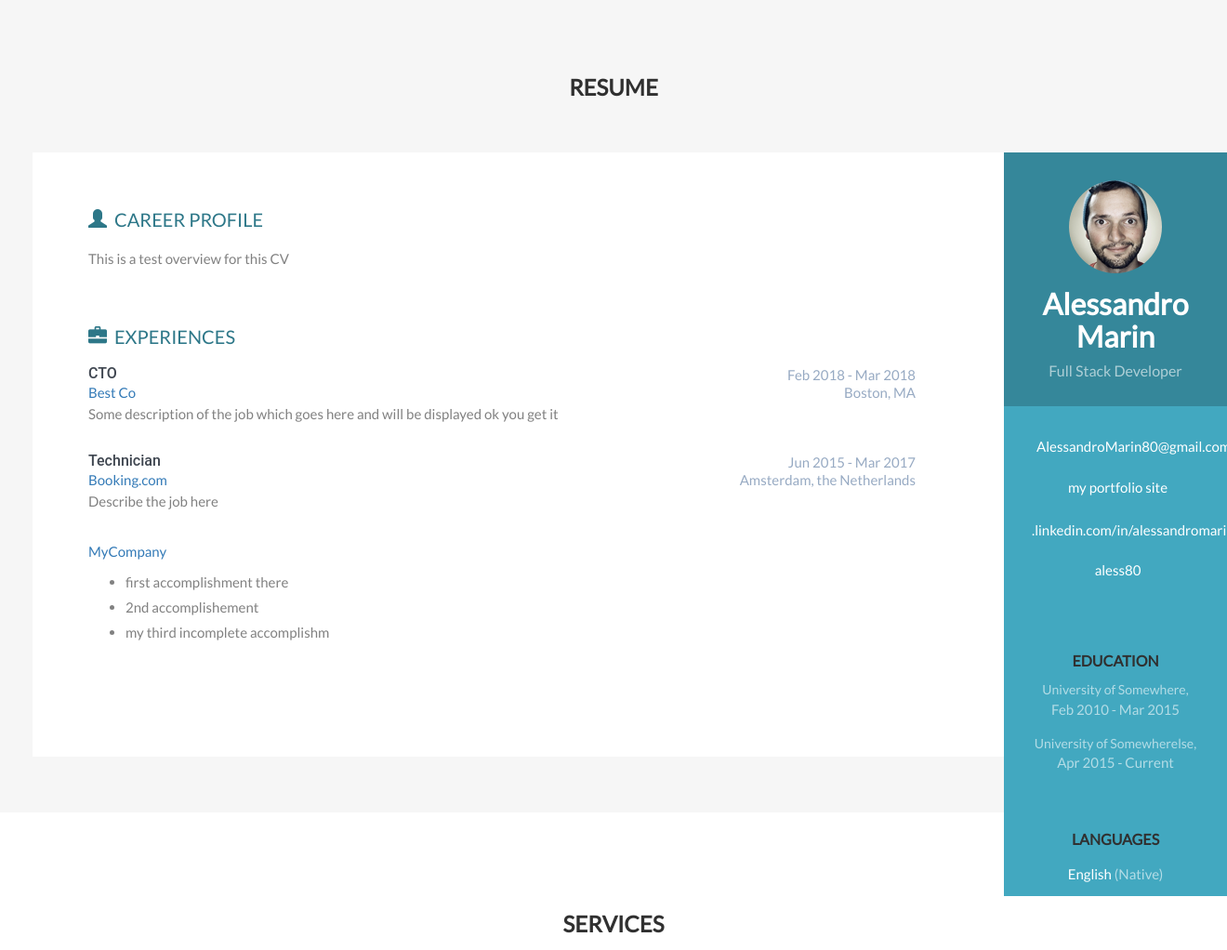
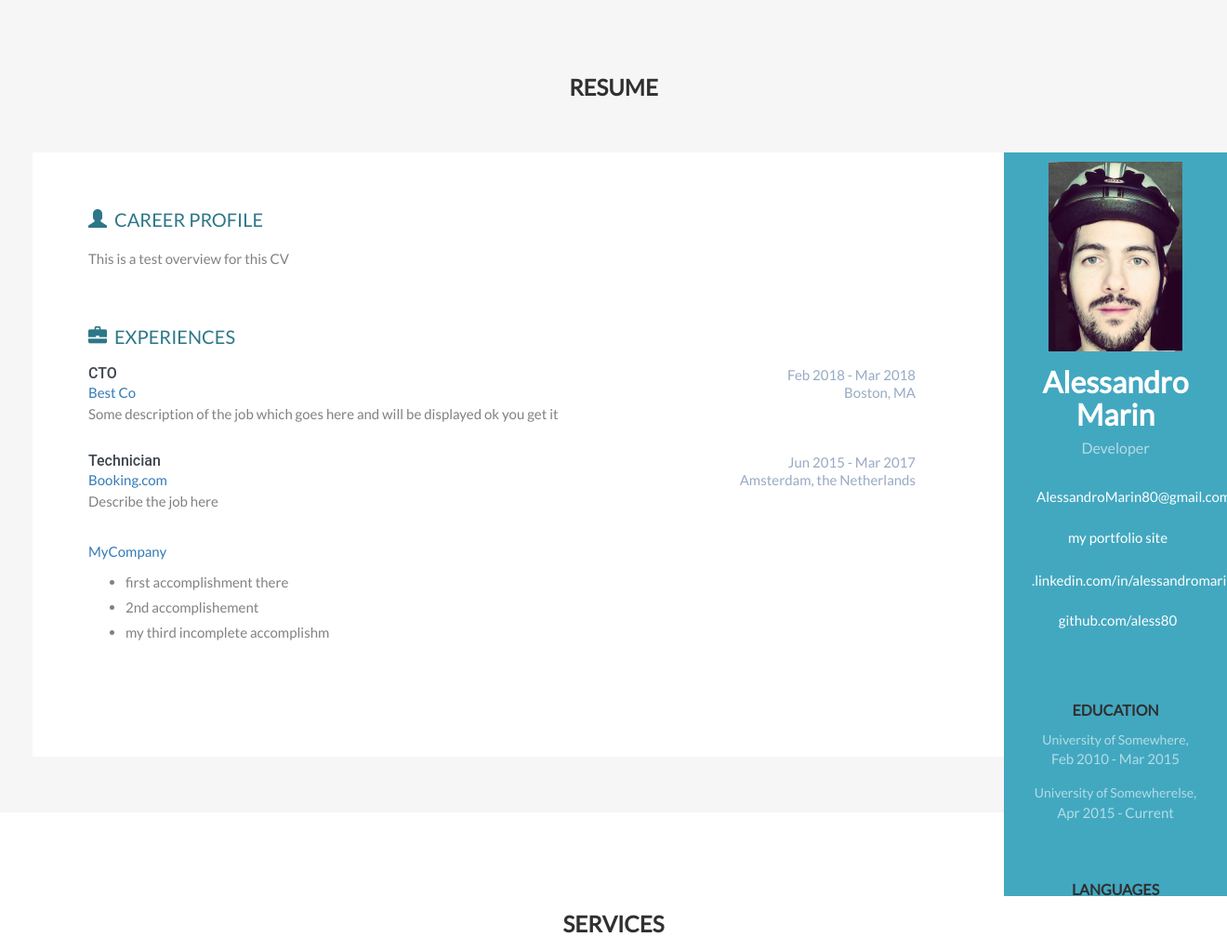
Before and after one commit to yslen7/Djangoresume, a Django app: page / in a window 1320 px wide; the page is wider, and only the part inside the window is pictured. Shown: the part 1408-2430 px from the top of that part at 93% size. Run offline with Django 3.2, Linux system fonts and the light colour scheme; data comes from the database, SQL or seed files in the repository; both versions use the stored data as it was after the commit; some libraries are stand-ins or nearby versions.

Commit message:
Sat Feb 24 11:08:11 EST 2018

```diff
--- a/resume/models.py
+++ b/resume/models.py
@@ -14,7 +14,7 @@ class PersonalInfo(models.Model):
     last_name = models.CharField(max_length=255)
     locality = models.CharField(max_length=255, help_text="e.g. city such as Boston")
     region = models.CharField(max_length=255, help_text="e.g. MA or Italy",blank=True)
-    #region_shorthand = models.CharField(max_length=64, help_text="e.g. shorthand (abbr), MA for Massachusetts")
+    title = models.CharField(max_length=255, help_text="e.g. Developer",blank=True)
     email = models.EmailField(blank=True)
     linkedin = models.URLField(blank=True)
     github = models.URLField(blank=True)
@@ -26,7 +26,8 @@ class PersonalInfo(models.Model):
     def full_name(self):
         return " ".join([self.first_name, self.middle_name, self.last_name])
     def githubname(self):
-        if self.github:
+        print('git='+str(self.github))
+        if self.github is not '':
             return self.github.rsplit('/',maxsplit=1)[1]
         else:
             return None
@@ -41,7 +42,7 @@ class Language(models.Model):
     class Meta:
         ordering = ['ordering','id']
     def __unicode__(self):
-        return ''.join([self.PersonalInfo.full_name(), '-', self.language, '-', self.level])
+        return ''.join([self.PersonalInfo.full_name, '-', self.language, '-', self.level])
 
 class Education(models.Model):
     name = models.CharField(max_length=250)
--- a/resume/templates/resume/base.html
+++ b/resume/templates/resume/base.html
@@ -36,6 +36,7 @@
 .sidebar-wrapper a {
   color: #fff;
 }
+contact-container
 .sidebar-wrapper .profile-container {
   padding: 30px;
   background: rgba(0, 0, 0, 0.2);
@@ -57,6 +58,8 @@
 }
 .sidebar-wrapper .profile {
   margin-bottom: 15px;
+  width: 60%;
+  padding-top: 10px;
 }
 .sidebar-wrapper .contact-list .fa {
   margin-right: 5px;
--- a/resume/templates/resume/resume.html
+++ b/resume/templates/resume/resume.html
@@ -1,15 +1,16 @@
 {% extends "resume/base.html" %}
 
 {% block content %}
+{% load static %}
 <div id="wrap">
   <div class="contentwrap">
       {% with personal_info|first as personal_info %}
 
       <div class="sidebar-wrapper">
           <div class="profile-container">
-              <img class="profile" src="assets/images/profile.png" alt="" />
+              <img class="profile" src="{% static 'images/profile.jpg' %}" alt="" />
               <h1 class="name">{{ personal_info.full_name}}</h1>
-              <h3 class="tagline">Full Stack Developer</h3>
+              <h3 class="tagline">{{personal_info.title}}</h3>
           </div><!--//profile-container-->
 
           <div class="contact-container container-block">
@@ -30,7 +31,7 @@
                   {% endif %}
                   {% if personal_info.github %}
                   <li class="github">
-                    <i class="fa fa-github"></i><a href="{{personal_info.github}}" target="_blank">{{personal_info.githubname}}</a>
+                    <i class="fa fa-github"></i><a href="{{personal_info.github}}" target="_blank">github.com/{{personal_info.githubname}}</a>
                   </li>
                   {% endif %}
                   {% if personal_info.twittername %}
```
Also changed, not shown: README.md, db.sqlite3, resume/migrations/0013_personalinfo_title.py (added), resume/static/images/profile.jpg (added), resume/templates/resume/assets/images/profile.png (added).
